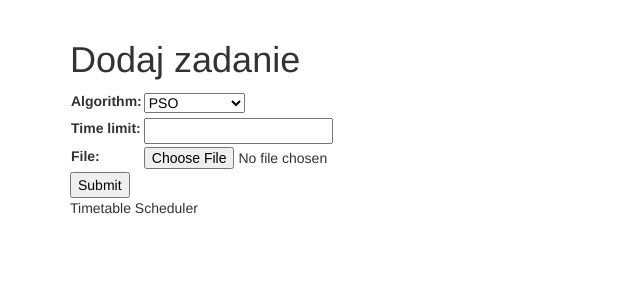
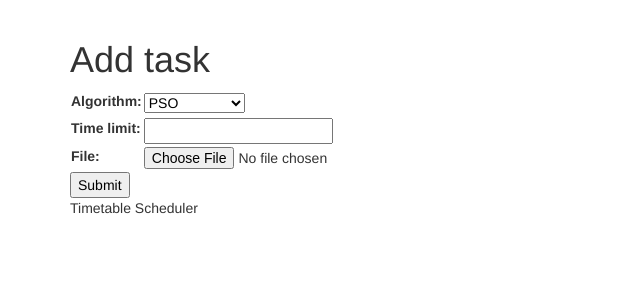
Before and after one commit to axgort/Timetable-Scheduler, a Django app: template timetable_scheduler/templates/scheduler_add.html in a window 1280 px wide. Shown: the part 52-352 px from the top of the page, without its empty margins (0-640 px from the left). Run offline with Django 3.2, Linux system fonts and the light colour scheme; the template is opened without the code that fills it: values that come from a table or form of the project are taken from there, others are empty; parts of the project's set-up code (start-up, migrations or seed data) failed here and were passed over.

Commit message:
pl -> ang + no - time

```diff
--- a/timetable_scheduler/templates/scheduler_add.html
+++ b/timetable_scheduler/templates/scheduler_add.html
@@ -7,7 +7,7 @@
 
 
 
-        <h1> Dodaj zadanie </h1>
+        <h1> Add task </h1>
         {% if form.errors %}
             <p style="color: red;">
                 Please correct the error{{ form.errors|pluralize }} below.
--- a/timetable_scheduler/templates/scheduler_list.html
+++ b/timetable_scheduler/templates/scheduler_list.html
@@ -5,7 +5,7 @@
 {% block content %}
 
     <div class="main">
-        <h1> Lista zadań </h1>
+        <h1> Tasks list </h1>
 
         <table class="table">
             <tr>
```
